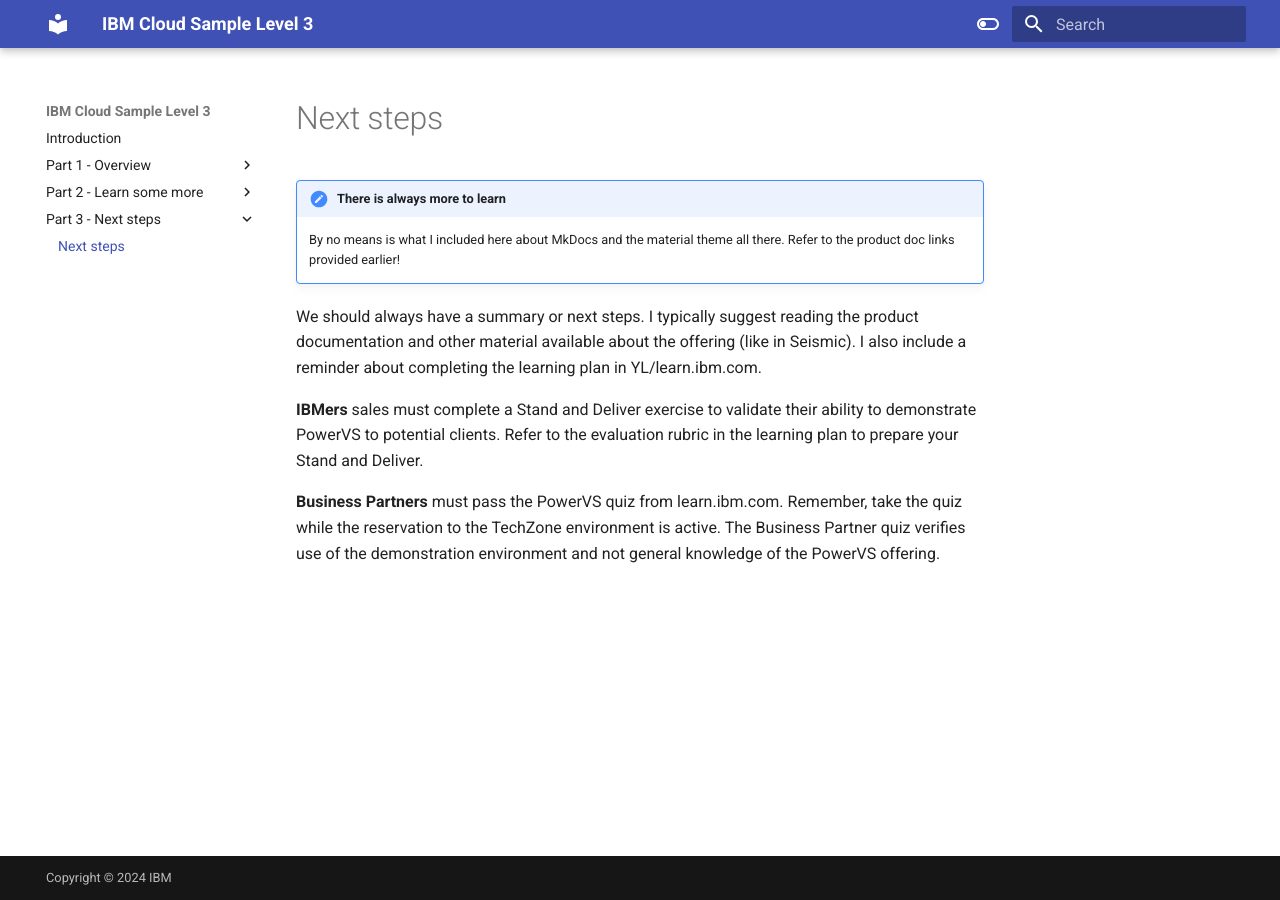
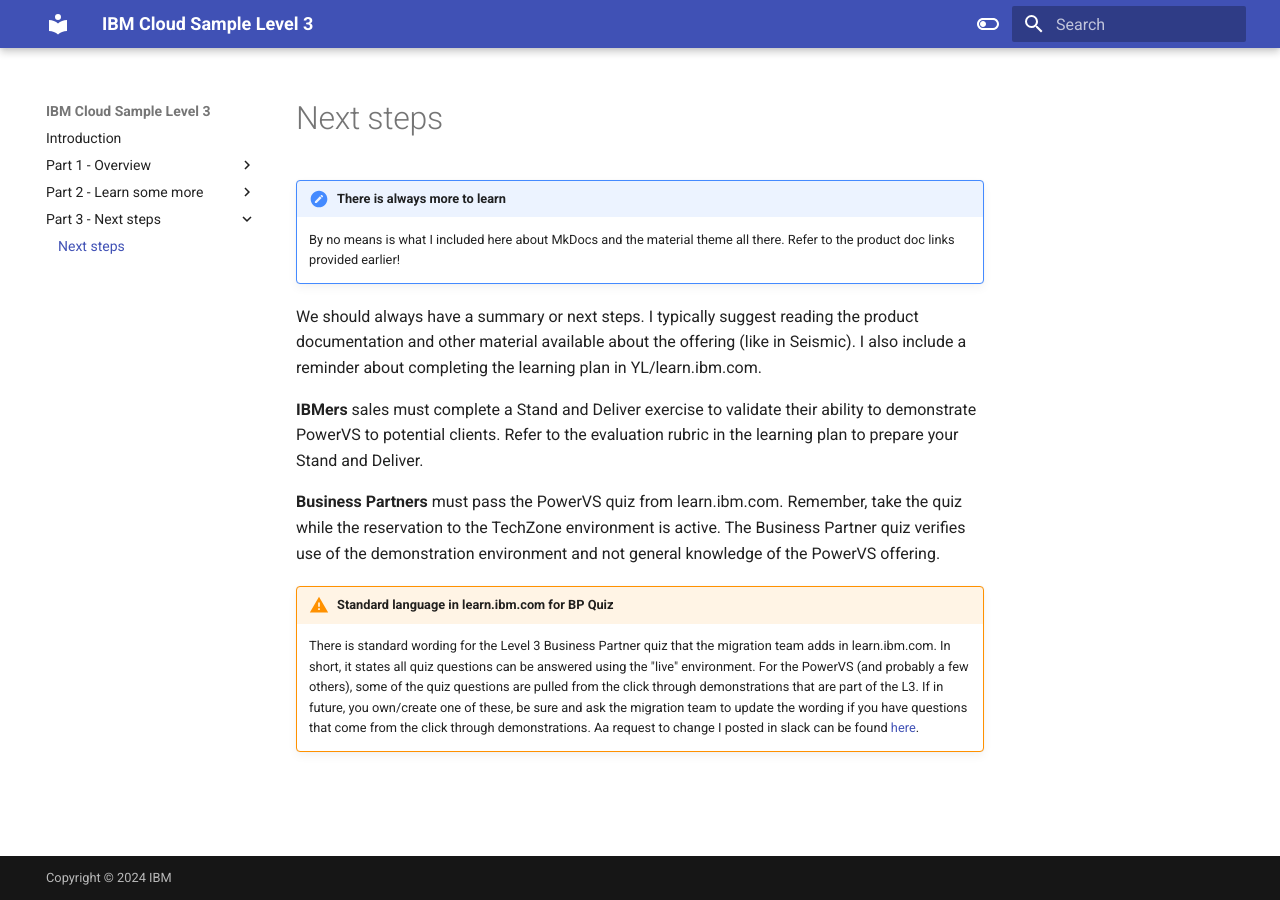
Before and after one commit to dpkshetty/SalesEnablement-L3-test-repo2, an MkDocs documentation site: the page built from docs/Part 3/01 Next steps.md, in a window 1280 px wide. Built offline with MkDocs 1.6.1 and Material for MkDocs 9.7.7, drawn with Linux system fonts in a browser that asks for light colours.

Commit message:
more updates

```diff
--- a/docs/Part 3/01 Next steps.md
+++ b/docs/Part 3/01 Next steps.md
@@ -7,3 +7,7 @@
 **IBMers** sales must complete a Stand and Deliver exercise to validate their ability to demonstrate PowerVS to potential clients. Refer to the evaluation rubric in the learning plan to prepare your Stand and Deliver.
 
 **Business Partners** must pass the PowerVS quiz from learn.ibm.com. Remember, take the quiz while the reservation to the TechZone environment is active. The Business Partner quiz verifies use of the demonstration environment and not general knowledge of the PowerVS offering.
+
+!!! warning "Standard language in learn.ibm.com for BP Quiz"
+
+    There is standard wording for the Level 3 Business Partner quiz that the migration team adds in learn.ibm.com. In short, it states all quiz questions can be answered using the "live" environment. For the PowerVS (and probably a few others), some of the quiz questions are pulled from the click through demonstrations that are part of the L3. If in future, you own/create one of these, be sure and ask the migration team to update the wording if you have questions that come from the click through demonstrations. Aa request to change I posted in slack can be found <a href="https://ibm-technology-sales.slack.com/archives/C01SXK2A7SQ/p1724071545296289" target="_blank">here</a>.
```
Also changed, not shown: docs/Part 1/01 Introduction.md (+2 -4 lines).
